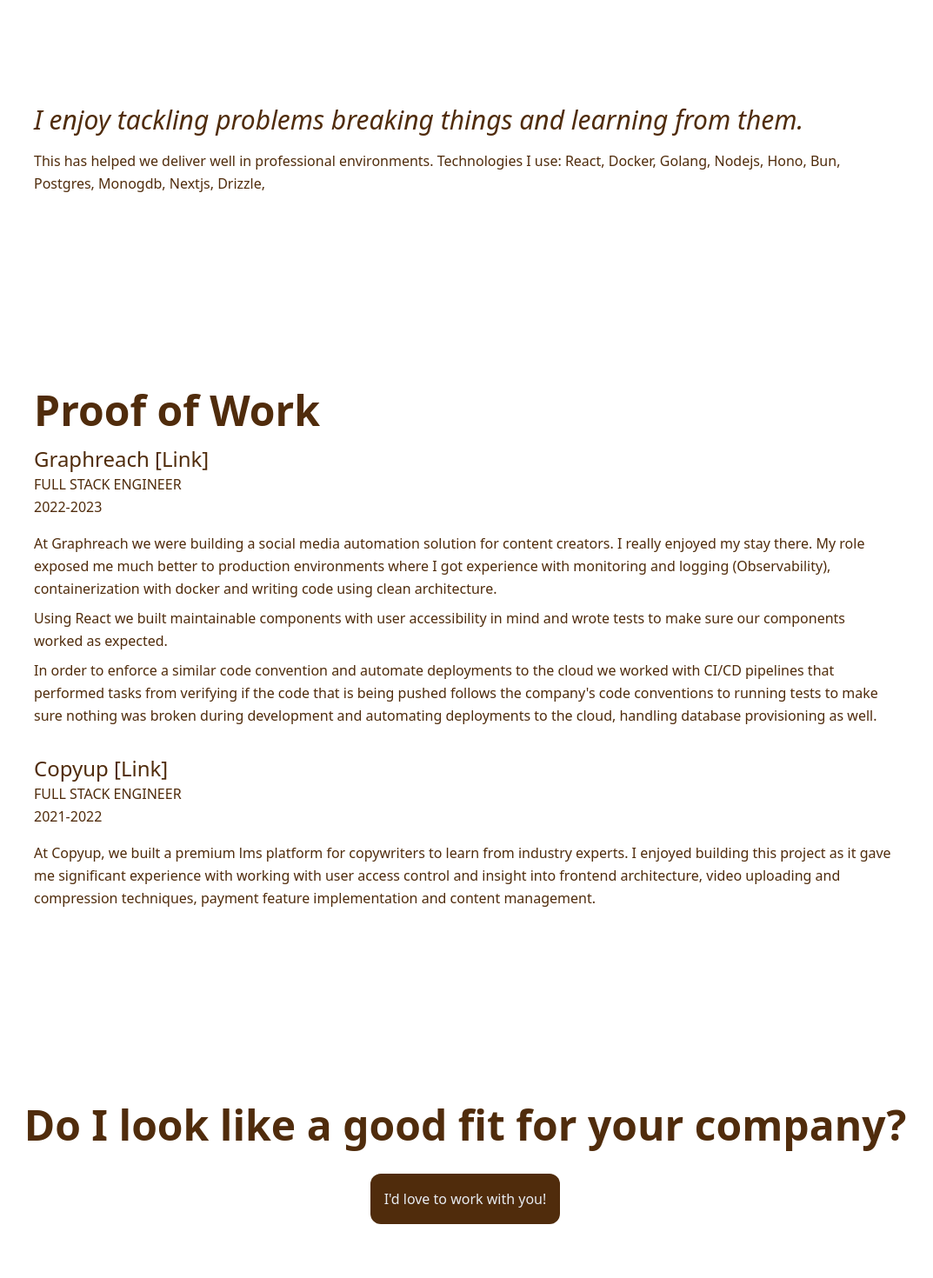
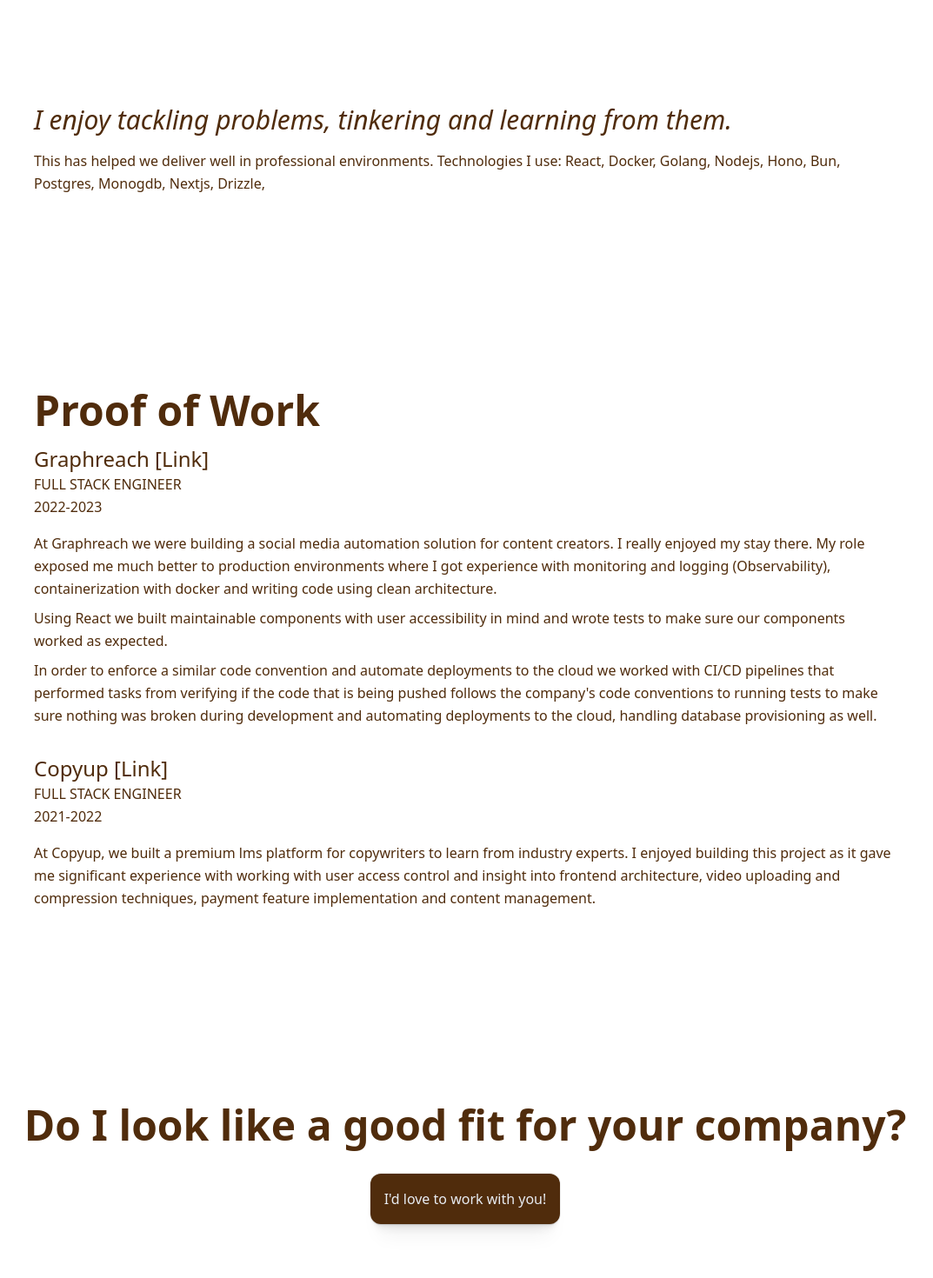
Before and after one commit to fagbenjaenoch/portfolio-v1, a React (Vite) app: page / in a window 1280 px wide. Shown: the part 840-2310 px from the top of the page at 87% size, without its empty margins (105-1178 px from the left). Built offline with nearby package versions, Linux system fonts and the light colour scheme.

Commit message:
added drop shadow to button

```diff
--- a/src/App.tsx
+++ b/src/App.tsx
@@ -74,7 +74,7 @@
 				</section>
 				<section className="px-4 py-[10rem] lg:max-w-5xl lg:mx-auto">
 					<p className="text-3xl italic">
-						I enjoy tackling problems breaking things and learning from them.
+						I enjoy tackling problems, tinkering and learning from them.
 					</p>
 					<div className="mt-4">
 						This has helped we deliver well in professional environments.
@@ -138,7 +138,7 @@
 						Do I look like a good fit for your company?
 					</h2>
 					<a
-						className="block mx-auto bg-secondary text-bg w-fit px-4 py-4 rounded-xl"
+						className="block mx-auto bg-secondary text-bg w-fit px-4 py-4 rounded-xl shadow-[0px_0px_0px_1px_rgba(0,0,0,0.06),0px_1px_1px_-0.5px_rgba(0,0,0,0.06),0px_3px_3px_-1.5px_rgba(0,0,0,0.06),_0px_6px_6px_-3px_rgba(0,0,0,0.06),0px_12px_12px_-6px_rgba(0,0,0,0.06),0px_24px_24px_-12px_rgba(0,0,0,0.06)]"
 						href="mailto:fagbenjaenoch73@gmail.com?subject=Interested%20to%20work%20with%20you."
 					>
 						I'd love to work with you!
```
